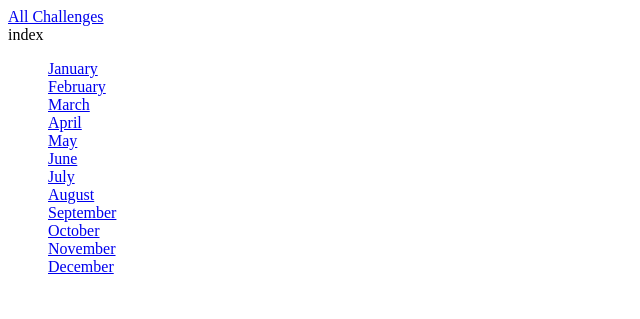
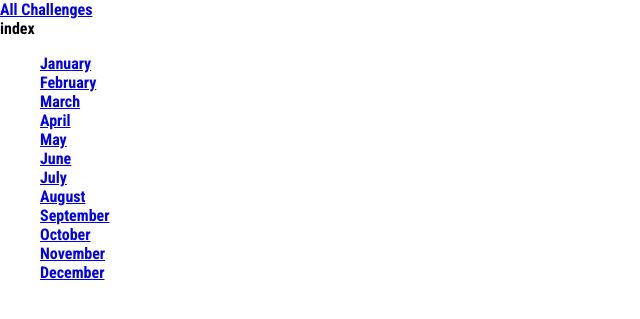
Before and after one commit to ashikHstu/Django-URL-and-Views, a Django app: page /challenges/ in a window 1280 px wide. Shown: the top 319 px of the page, without its empty margins (0-640 px from the left). Run offline with Django 5.2, Linux system fonts and the light colour scheme.

Commit message:
adding css styling

```diff
--- a/monthly_challenges/monthly_challenges/settings.py
+++ b/monthly_challenges/monthly_challenges/settings.py
@@ -119,3 +119,7 @@ USE_TZ = True
 # https://docs.djangoproject.com/en/6.0/howto/static-files/
 
 STATIC_URL = 'static/'
+
+STATICFILES_DIRS = [
+    BASE_DIR / "static"
+]
--- /dev/null
+++ b/monthly_challenges/static/styles.css
@@ -0,0 +1,9 @@
+@import url('https://fonts.googleapis.com/css2?family=Roboto+Condensed:ital,wght@0,700;1,700&display=swap');
+
+html {
+     font-family: "Roboto Condensed", sans-serif;
+}
+
+body{
+    margin: 0;
+}
--- a/monthly_challenges/templates/base.html
+++ b/monthly_challenges/templates/base.html
@@ -1,9 +1,11 @@
+{% load static %}
 <!DOCTYPE html>
 <html lang="en">
 <head>
     <meta charset="UTF-8">
     <meta name="viewport" content="width=device-width, initial-scale=1.0">
     <title>{% block page_title %}My Challenges {% endblock %}</title>
+    <link rel="stylesheet" href="{% static "styles.css" %}">
     {%block css_files %}
 
     {% endblock %}
```
